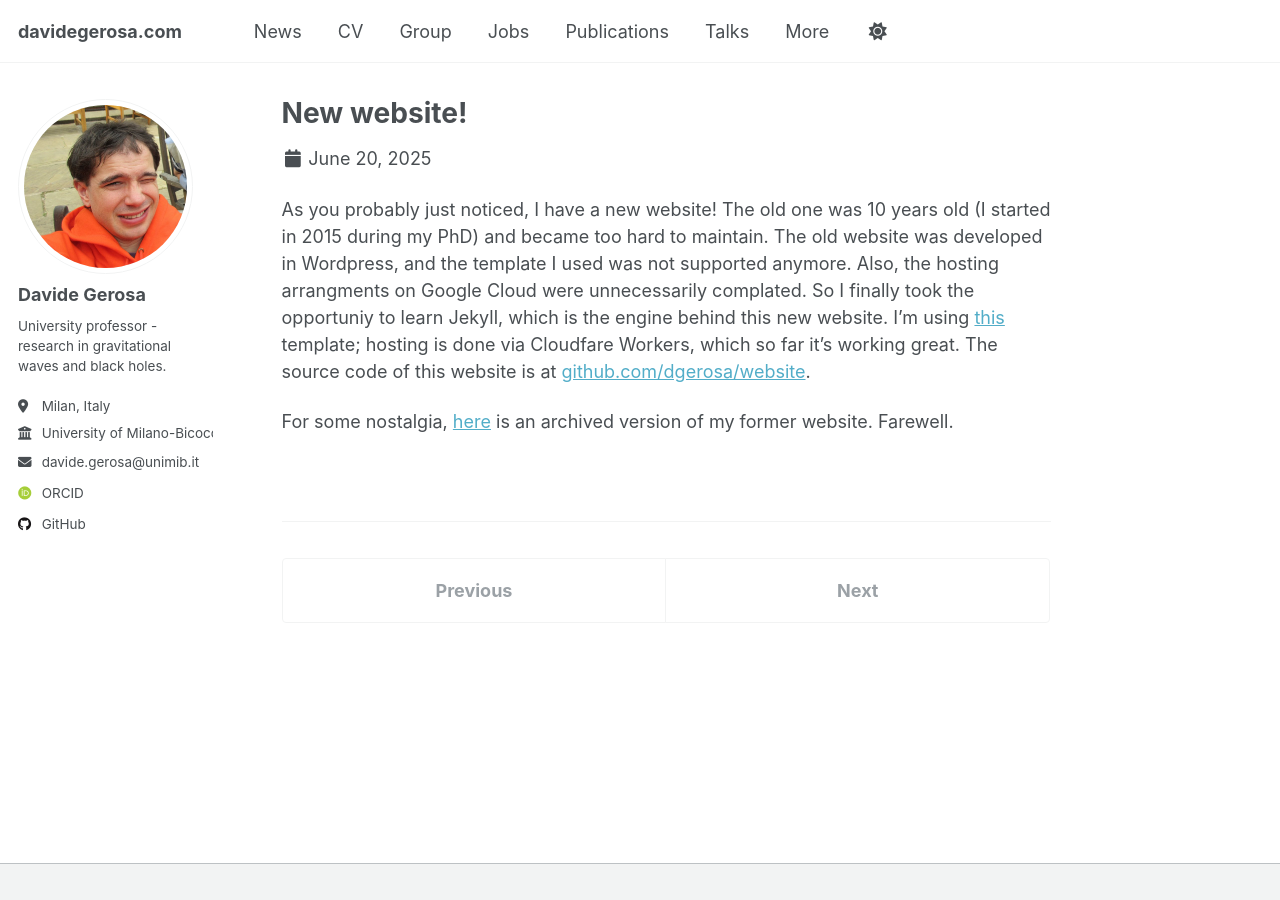
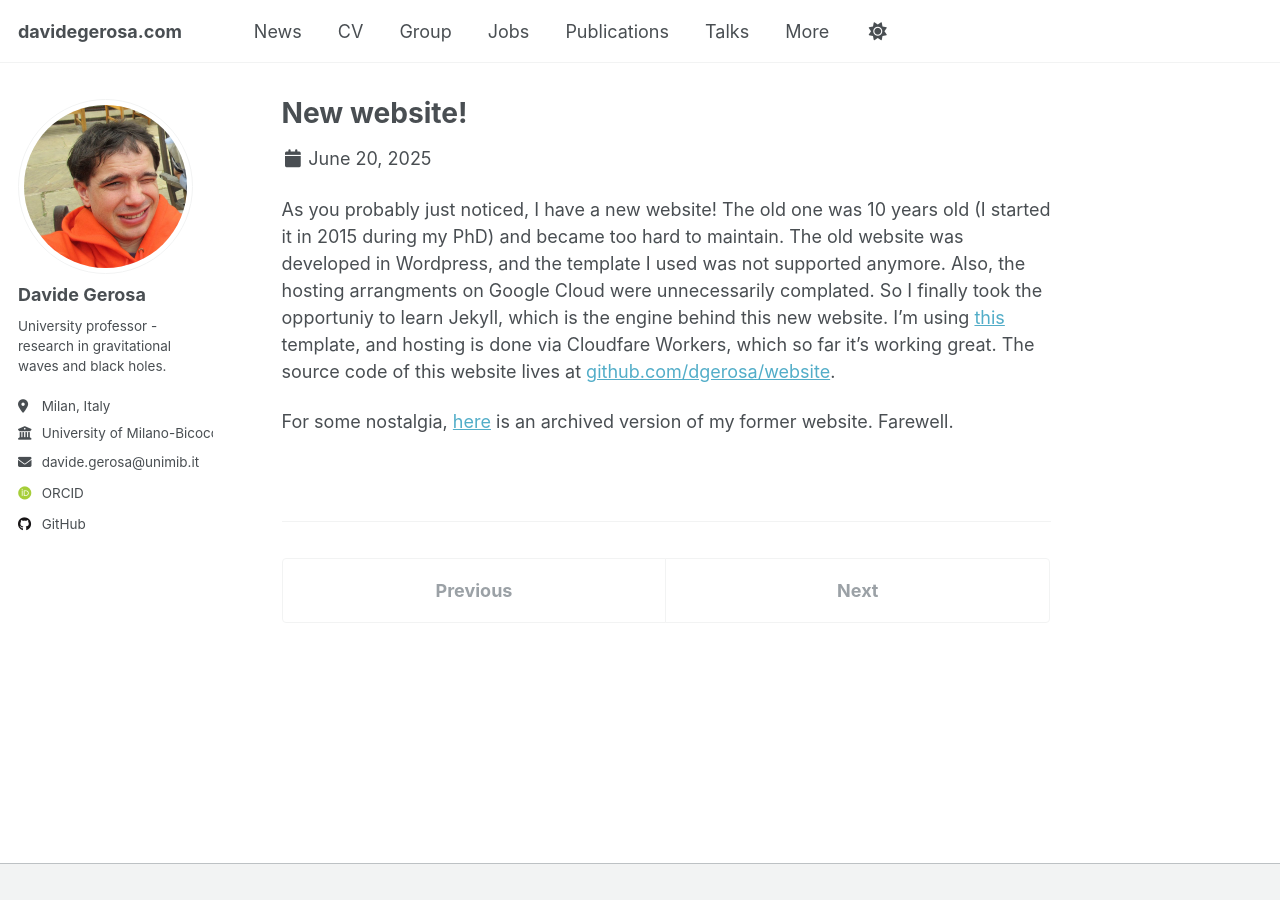
Before and after one commit to dgerosa/website, a Jekyll site: the page built from _posts/2025-06-20-new-website.md, in a window 1280 px wide. Built offline with Jekyll 4.4.1, drawn with Linux system fonts in a browser that asks for light colours; some web fonts are replaced.

Commit message:
Fri Jun 20 20:51:15 CEST 2025

```diff
--- a/_posts/2025-06-20-new-website.md
+++ b/_posts/2025-06-20-new-website.md
@@ -4,6 +4,6 @@
 permalink: /posts/2025-06-20-new-website
 ---
 
-As you probably just noticed, I have a new website! The old one was 10 years old (I started in 2015 during my PhD) and became too hard to maintain. The old website was developed in Wordpress, and the template I used was not supported anymore. Also, the hosting arrangments on Google Cloud were unnecessarily complated. So I finally took the opportuniy to learn Jekyll, which is the engine behind this new website. I'm using [this](https://github.com/academicpages/academicpages.github.io) template; hosting is done via Cloudfare Workers, which so far it's working great. The source code of this website is at [github.com/dgerosa/website](https://github.com/dgerosa/website).
+As you probably just noticed, I have a new website! The old one was 10 years old (I started it in 2015 during my PhD) and became too hard to maintain. The old website was developed in Wordpress, and the template I used was not supported anymore. Also, the hosting arrangments on Google Cloud were unnecessarily complated. So I finally took the opportuniy to learn Jekyll, which is the engine behind this new website. I'm using [this](https://github.com/academicpages/academicpages.github.io) template, and hosting is done via Cloudfare Workers, which so far it's working great. The source code of this website lives at [github.com/dgerosa/website](https://github.com/dgerosa/website).
 
 For some nostalgia, [here](https://web.archive.org/web/20250530003117/https://davidegerosa.com/) is an archived version of my former website. Farewell.
```
